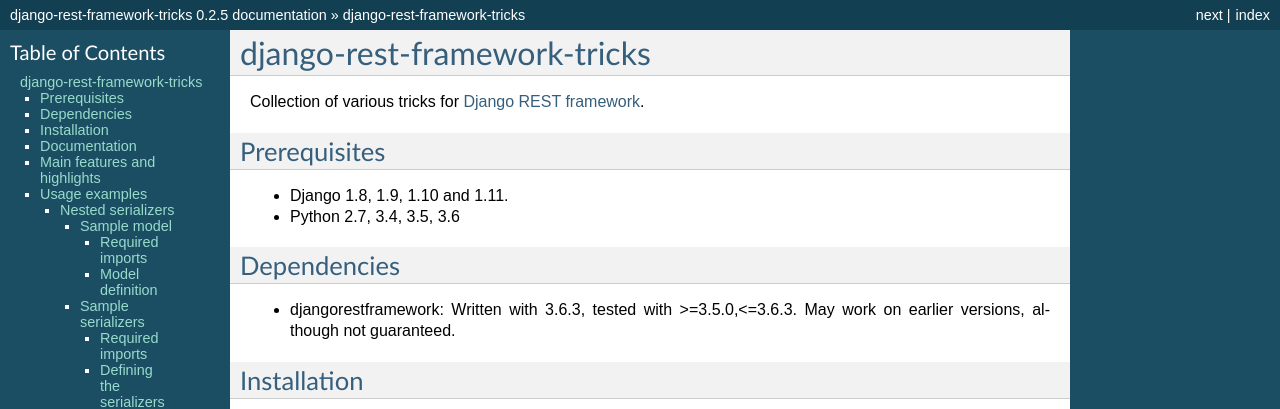
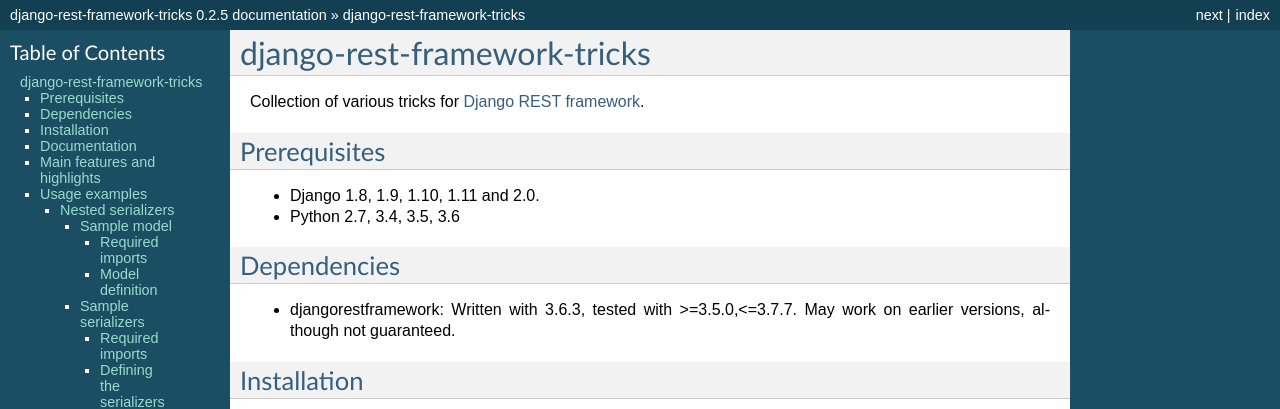
Before and after one commit to barseghyanartur/django-rest-framework-tricks, a Sphinx documentation site: the page built from docs/index.rst, in a window 1280 px wide and 900 px high. Shown: the top 409 px of the window. Built offline with Sphinx 7.4.7, drawn with Linux system fonts in a browser that asks for light colours; pages that are not in the unit, such as notebooks, are missing from menus.

Commit message:
docs updated

```diff
--- a/README.rst
+++ b/README.rst
@@ -7,13 +7,13 @@
 Prerequisites
 =============
 
-- Django 1.8, 1.9, 1.10 and 1.11.
+- Django 1.8, 1.9, 1.10, 1.11 and 2.0.
 - Python 2.7, 3.4, 3.5, 3.6
 
 Dependencies
 ============
 
-- djangorestframework: Written with 3.6.3, tested with >=3.5.0,<=3.6.3. May
+- djangorestframework: Written with 3.6.3, tested with >=3.5.0,<=3.7.7. May
   work on earlier versions, although not guaranteed.
 
 Installation
--- a/docs/changelog.rst
+++ b/docs/changelog.rst
@@ -15,6 +15,12 @@
   0.3.4 to 0.4).
 - All backwards incompatible changes are mentioned in this document.
 
+0.2.5
+-----
+2017-12-30
+
+- Update example project (and the tests that are dependant on the example
+  project) to work with Django 2.0.
 
 0.2.4
 -----
--- a/docs/index.rst
+++ b/docs/index.rst
@@ -7,13 +7,13 @@
 Prerequisites
 =============
 
-- Django 1.8, 1.9, 1.10 and 1.11.
+- Django 1.8, 1.9, 1.10, 1.11 and 2.0.
 - Python 2.7, 3.4, 3.5, 3.6
 
 Dependencies
 ============
 
-- djangorestframework: Written with 3.6.3, tested with >=3.5.0,<=3.6.3. May
+- djangorestframework: Written with 3.6.3, tested with >=3.5.0,<=3.7.7. May
   work on earlier versions, although not guaranteed.
 
 Installation
```
